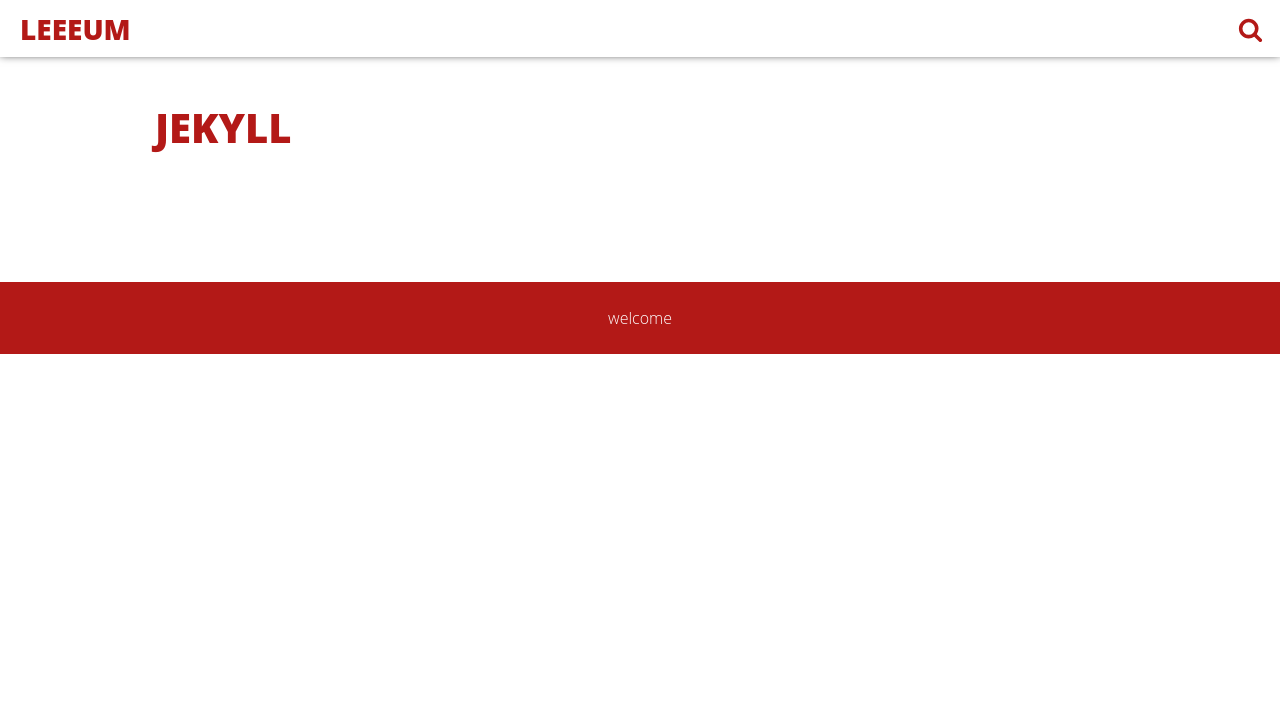
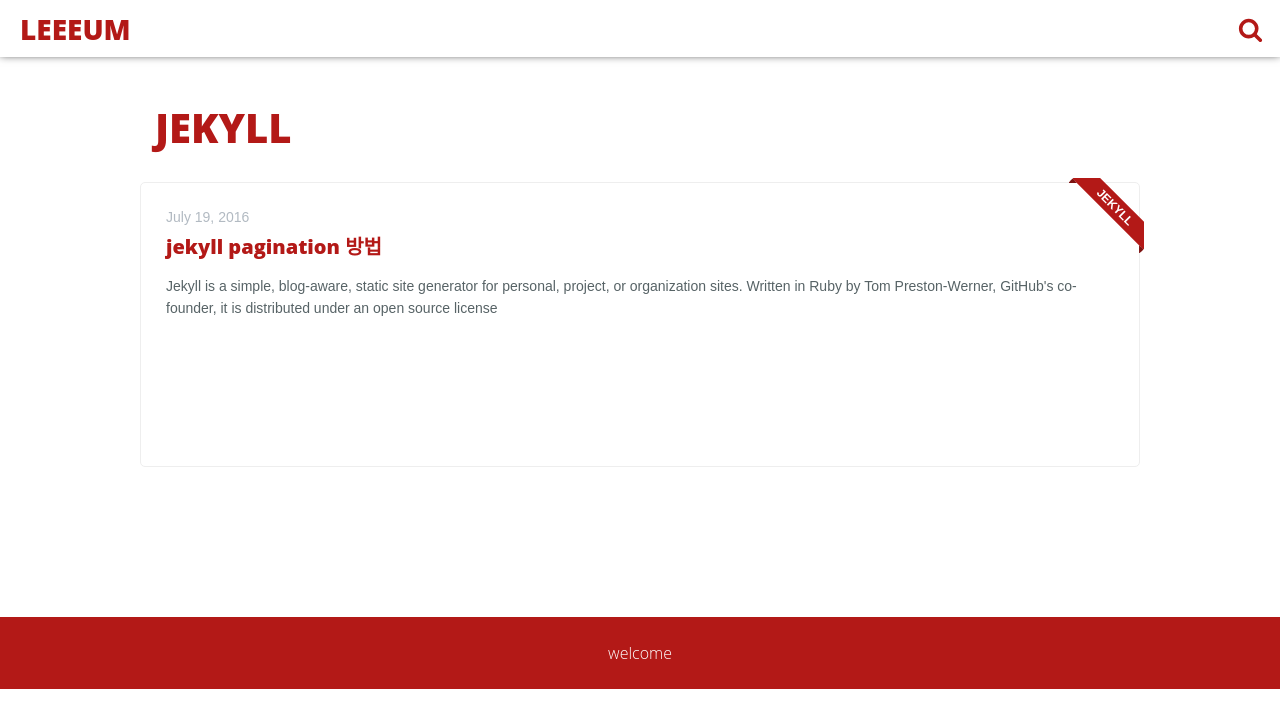
Before and after one commit to lky88/lky88.github.io, a Jekyll site: the page built from category/jekyll.html, in a window 1280 px wide. Shown: the top 728 px of the page. Built offline with Jekyll 4.4.1, drawn with Linux system fonts in a browser that asks for light colours.

Commit message:
pagination2

```diff
--- /dev/null
+++ b/_posts/2016-08-24-jekyll-pagination.md
@@ -0,0 +1,77 @@
+---
+layout: post
+title: "jekyll pagination 방법"
+date: 2016-07-19 07:00:00
+image: '/assets/img/'
+description: 'jekyll'
+main-class: 'jekyll'
+color: '#e3908f'
+tags:
+-
+categories:
+introduction: "Jekyll is a simple, blog-aware, static site generator for personal, project, or organization sites. Written in Ruby by Tom Preston-Werner, GitHub's co-founder, it is distributed under an open source license"
+---
+
+
+
+
+# 1. jekyll의 pagination을 사용 하기 위해서는 jekyll-pagination을 설치 작업이 필요합니다.
+
+{% highlight ruby %}
+gem install jekyll-pagination
+{% endhighlight %}
+
+# 2. _config.yml 파일 수정:
+
+> paginate: 2 <br/>
+> paginate_path: "/blog/page:num/"
+
+# 3. index.html 파일 수정
+
+아래와 같이 수정할 경우 paginate의 값만큼 포스트가 표시됩니다.
+
+as-is
+{% highlight jekyll %}
+
+작업중..
+
+{% endhighlight %}
+
+
+to-be
+
+{% highlight jekyll %}
+작업중..
+
+{% endhighlight %}
+
+add
+
+{% highlight jekyll %}
+
+	작업중..
+
+{% endhighlight %}
+
+
+
+# 4. CSS 추가
+
+{% highlight css %}
+.pagination{
+	text-align : center;
+}
+.cusInnerPage{
+	border : 1px solid #dddddd;
+	padding : 4px 12px;
+	margin : -2px;
+	text-decoration : none;
+	font-style : normal;
+}
+a.cusInnerPage:hover{
+	background : #f5f5f5;
+}
+a.cusInnerPage:visited{
+	color : #0088cc;
+}
+{% endhighlight %}
--- a/index.html
+++ b/index.html
@@ -3,6 +3,8 @@
 ---
 
 <main class="home" id="post" role="main" itemprop="mainContentOfPage" itemscope="itemscope" itemtype="http://schema.org/Blog">
+<meta name="google-site-verification" content="F0KyDwhRcT_MXEZT40W-tM835siIsd9_llxMjtVMWwA" />
+
     <div id="grid" class="row flex-grid">
 
     {% for post in paginator.posts %}
@@ -48,7 +50,7 @@
     {% if page == paginator.page %}
       <em class="cusInnerPage">{{ page }}</em>
     {% elsif page == 1 %}
-      <a class="cusInnerPage" href="{{ paginator.previous_page_path | prepend: site.baseurl | replace: '//', '/' }}">{{ page }}</a>
+      <a class="cusInnerPage" href="/">{{ page }}</a>
     {% else %}
       <a class="cusInnerPage" href="{{ site.paginate_path | prepend: site.baseurl | replace: '//', '/' | replace: ':num', page }}">{{ page }}</a>
     {% endif %}
```
Also changed, not shown: _posts/2016-07-06-java-j-1.md (renamed from _posts/2017-07-06-java-j-1.md), _posts/2016-07-16-javascript-second-to-hmd.md (renamed from _posts/2017-07-16-javascript-second-to-hmd.md), _posts/2016-07-16-linux-command-cp.md (renamed from _posts/2017-07-16-linux-command-cp.md), _posts/2016-07-18-mssql-utc-to-localtime.md (renamed from _posts/2017-07-18-mssql-utc-to-localtime.md), _posts/2016-07-18-mssql-version-confirm.md (renamed from _posts/2017-07-18-mssql-version-confirm.md), _posts/2016-07-19-genesys-ccp-icon-info.md (renamed from _posts/2017-07-19-genesys-ccp-icon-info.md), _posts/2016-07-19-genesys-cme-show-annextab.md (renamed from _posts/2017-07-19-genesys-cme-show-annextab.md).
